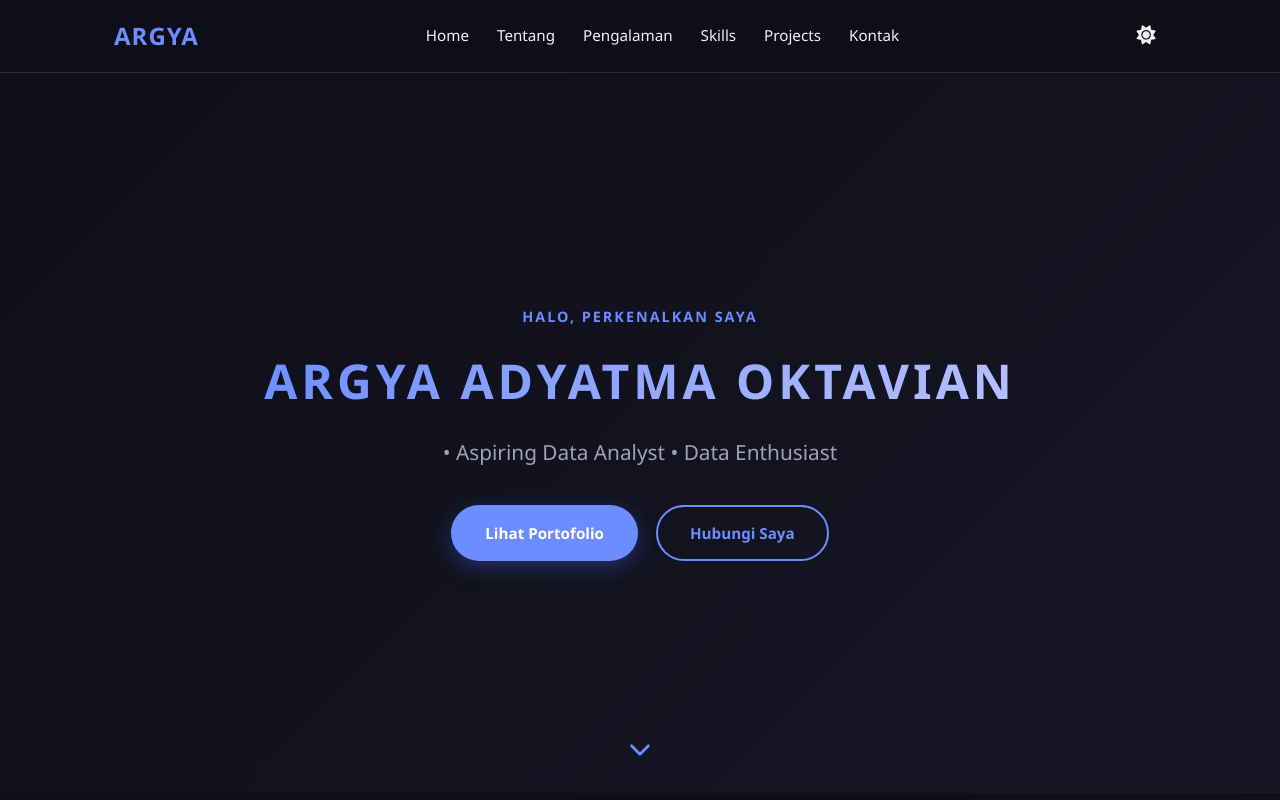
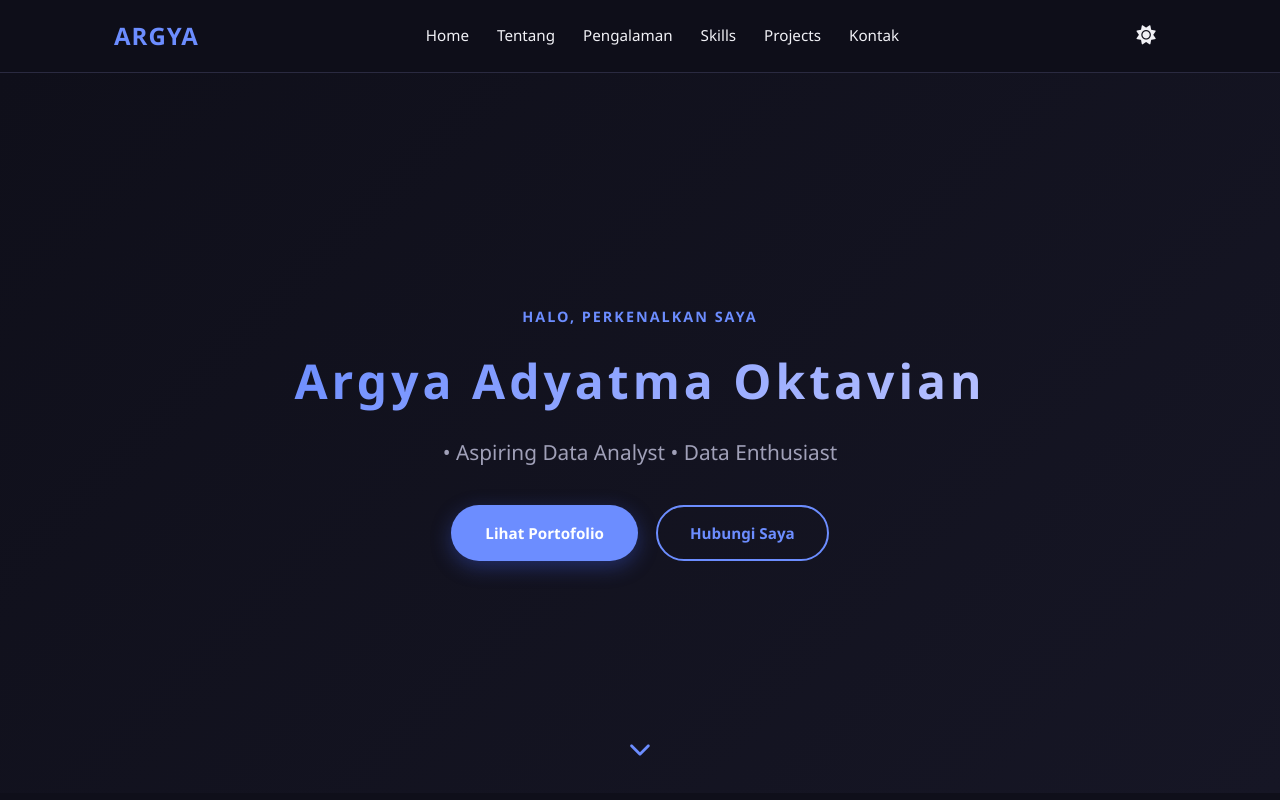
Before and after one commit to Argyaoktavian45/argyaadyatmaoktavian, a plain HTML site: page index.html in a window 1280 px wide. Shown: the top 800 px of the page. Drawn offline with Linux system fonts and the light colour scheme.

Commit message:
Update index.html

```diff
--- a/index.html
+++ b/index.html
@@ -35,7 +35,7 @@
 <section class="hero" id="hero">
   <div class="hero-content fade-up">
     <p class="hero-greeting">Halo, perkenalkan saya</p>
-    <h1 class="hero-name">ARGYA ADYATMA OKTAVIAN</h1>
+    <h1 class="hero-name">Argya Adyatma Oktavian</h1>
     <p class="hero-tagline">• Aspiring Data Analyst • Data Enthusiast</p>
     <div class="hero-buttons">
       <a href="#projects" class="btn btn-primary">Lihat Portofolio</a>
```
